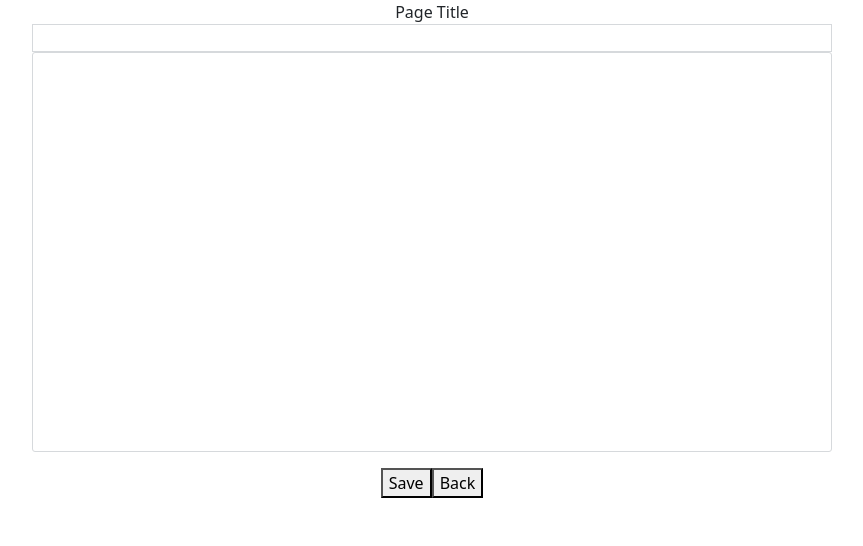
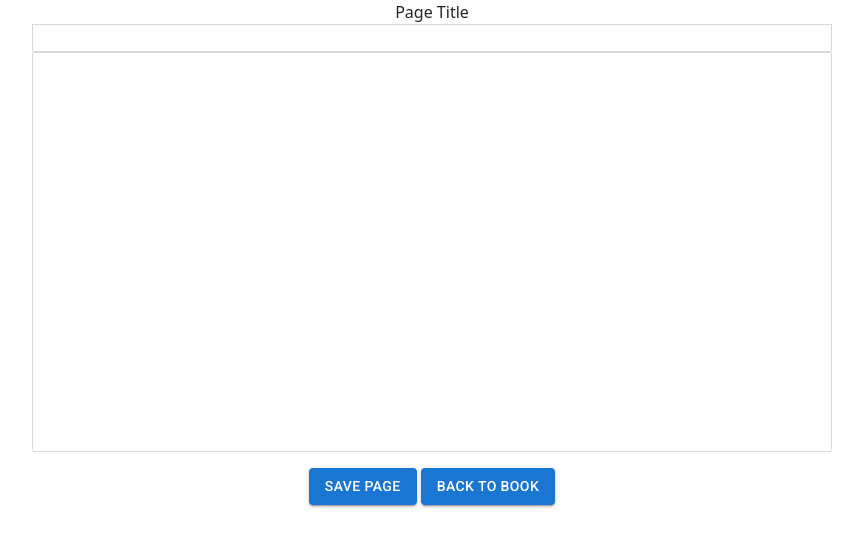
Before and after one commit to arunjoseexpedia/storyBook, a React (Create React App) app: page / in a window 1280 px wide. Both pictures are taken after a click on the button "Add New Page +". Shown: the top 546 px of the page, without its empty margins (208-1071 px from the left). Built offline with nearby package versions, Linux system fonts and the light colour scheme.

Commit message:
MATERIAL UI added

```diff
--- a/package.json
+++ b/package.json
@@ -8,6 +8,10 @@
   ],
   "main": "src/index.js",
   "dependencies": {
+    "@emotion/react": "11.8.2",
+    "@emotion/styled": "11.8.1",
+    "@material-ui/utils": "4.11.2",
+    "@mui/material": "5.5.2",
     "bootstrap": "5.1.3",
     "react": "17.0.2",
     "react-dom": "17.0.2",
--- a/public/index.html
+++ b/public/index.html
@@ -19,6 +19,14 @@
       rel="stylesheet"
       integrity="sha384-EVSTQN3/azprG1Anm3QDgpJLIm9Nao0Yz1ztcQTwFspd3yD65VohhpuuCOmLASjC"
       crossorigin="anonymous"
+    />
+    <link
+      rel="stylesheet"
+      href="https://fonts.googleapis.com/css?family=Roboto:300,400,500,700&display=swap"
+    />
+    <link
+      rel="stylesheet"
+      href="https://fonts.googleapis.com/icon?family=Material+Icons"
     />
     <!--
       Notice the use of %PUBLIC_URL% in the tags above.
--- a/src/AddStory.js
+++ b/src/AddStory.js
@@ -1,4 +1,5 @@
 import { useState } from "react";
+import Button from "@mui/material/Button";
 
 export default function AddStory(props) {
   const [title, setTitle] = useState("");
@@ -45,10 +46,17 @@ export default function AddStory(props) {
           </label>
         </div>
         <div>
-          <button type="submit">Save</button>
-          <button type="button" onClick={(event) => viewStory(event)}>
-            Back
-          </button>
+          <Button variant="contained" type="submit">
+            SAVE PAGE
+          </Button>
+          &nbsp;
+          <Button
+            variant="contained"
+            type="button"
+            onClick={(event) => viewStory(event)}
+          >
+            BACK TO BOOK
+          </Button>
         </div>
       </form>
     </div>
```
